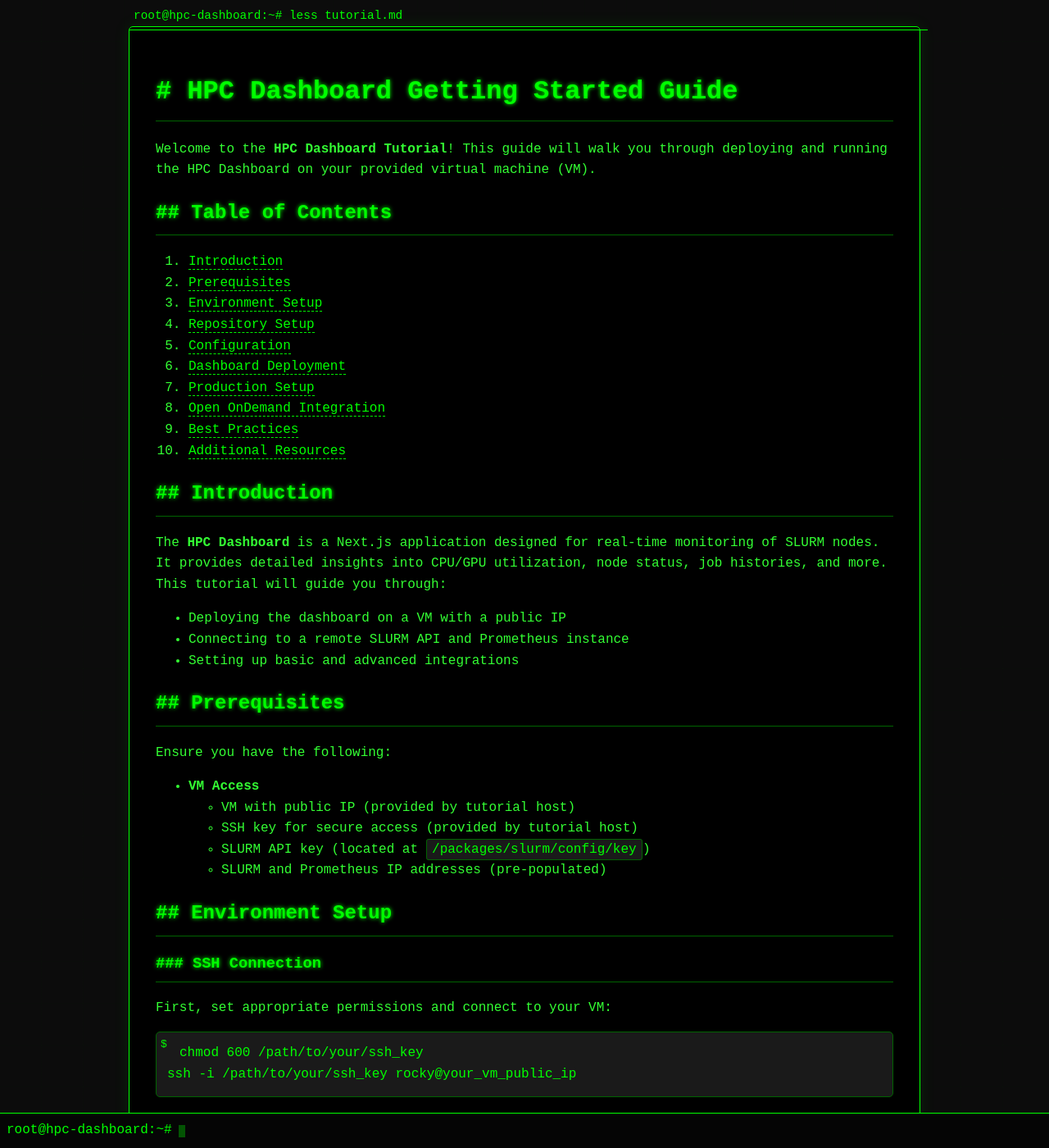
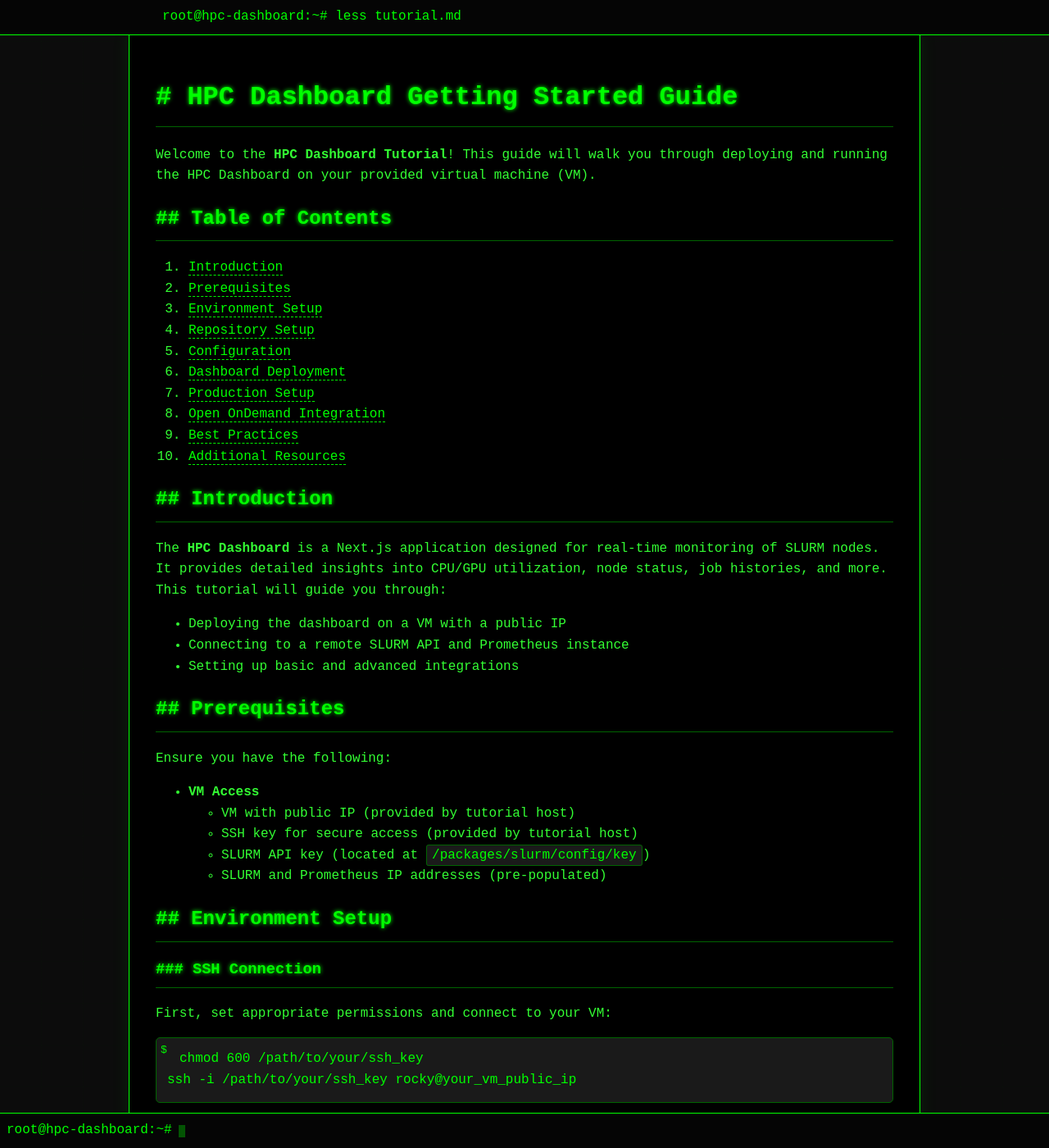
Before and after one commit to thediymaker/slurm-node-dashboard, a Jekyll site: the page built from docs/tutorial/good/2025/index.md, in a window 1280 px wide and 1400 px high. Shown: the whole window at 82% size. Built offline with Jekyll 4.4.1, drawn with Linux system fonts in a browser that asks for light colours.

Commit message:
updating theme

```diff
--- a/docs/_layouts/hacker.html
+++ b/docs/_layouts/hacker.html
@@ -67,26 +67,38 @@
 
       .container {
         max-width: 900px;
-        margin: 2rem auto;
+        margin: 0 auto;
+        margin-bottom: 4rem;
+        margin-top: 40px;
         padding: 2rem;
         background-color: rgba(0, 0, 0, 0.95);
-        border: 1px solid var(--terminal-green);
-        border-radius: 5px;
+        border-left: 1px solid var(--terminal-green);
+        border-right: 1px solid var(--terminal-green);
+        border-bottom: 1px solid var(--terminal-green);
+        position: relative;
         box-shadow: 0 0 20px rgba(0, 255, 0, 0.1);
-        position: relative;
-        margin-bottom: 4rem;
       }
 
-      .container::before {
-        content: "root@hpc-dashboard:~# less tutorial.md";
-        position: absolute;
-        top: -30px;
+      .terminal-header {
+        position: fixed;
+        top: 0;
         left: 0;
+        width: 100%;
+        background-color: var(--darker-bg);
+        border-bottom: 1px solid var(--terminal-green);
+        padding: 8px;
+        font-family: "Courier New", monospace;
         color: var(--terminal-green);
-        font-size: 0.9em;
-        padding: 5px;
+        display: flex;
+        justify-content: center;
+        align-items: center;
+        z-index: 1000;
+      }
+
+      .terminal-header-content {
+        max-width: 900px;
         width: 100%;
-        border-bottom: 1px solid var(--terminal-green);
+        text-align: left;
       }
 
       /* Terminal Footer */
@@ -242,6 +254,11 @@
     </style>
   </head>
   <body>
+    <header class="terminal-header">
+      <div class="terminal-header-content">
+        root@hpc-dashboard:~# less tutorial.md
+      </div>
+    </header>
     <div class="container">{{ content }}</div>
     <footer class="terminal-footer">
       <span class="terminal-prompt">root@hpc-dashboard:~# </span>
```
